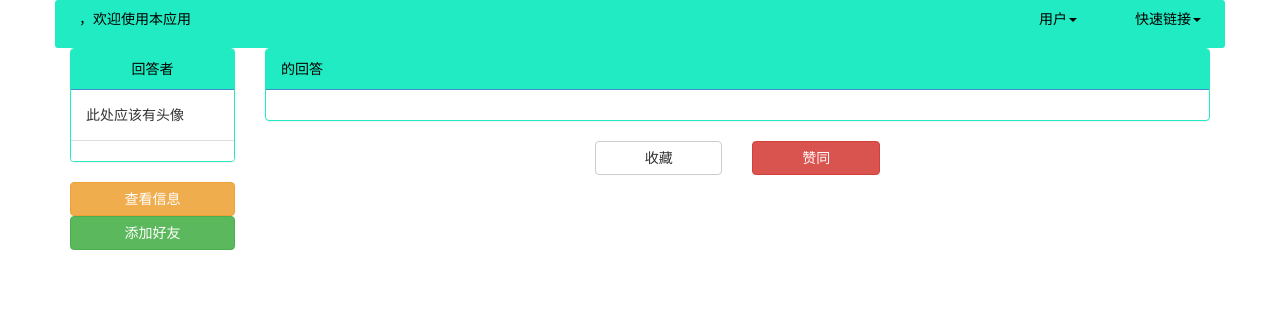
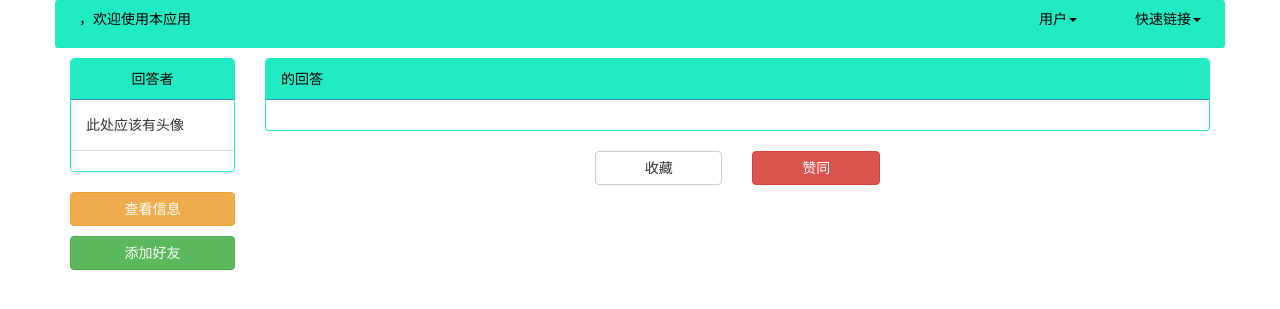
Before and after one commit to hyhoreki/blog, a Django app: template firstone_app/templates/answer_show.html in a window 1280 px wide. Shown: the top 309 px of the page. Run offline with Django 3.2, Linux system fonts and the light colour scheme; the template is opened without the code that fills it, so the values that code supplies are empty; parts of the project's set-up code (start-up, migrations or seed data) failed here and were passed over; some libraries are stand-ins or nearby versions.

Commit message:
修改样式

```diff
--- a/firstone_app/templates/answer_show.html
+++ b/firstone_app/templates/answer_show.html
@@ -25,7 +25,7 @@
 					<div class="panel-footer" style="text-align:center;background-color:#fff;">{{ answer_user_nickname}}</div>
 				</div>
 				<div><button class="btn btn-warning" style="width:100%;">查看信息</button></div>
-				<div style="width:10px;"></div>
+				<p style="width:10px;"></p>
 				<div><button class="btn btn-success" style="width:100%;">添加好友</button></div>
 			</div>
 			<div class="col-xs-10">
--- a/firstone_app/templates/nav.html
+++ b/firstone_app/templates/nav.html
@@ -18,4 +18,4 @@
 			</ul>
 		</div>
 	</div>
-	<div style="width:10px;"></div>
+	<p style="width:10px;"></p>
--- a/firstone_app/templates/question_show.html
+++ b/firstone_app/templates/question_show.html
@@ -34,7 +34,7 @@
 							<div class="panel-footer" style="color:#000000;text-align:right;">{{ answer_time }} &nbsp &nbsp {{ answer_user_nickname }}</div>
 						</div>
 					</div>
-					<span id="answer_show_more" class="glyphicon glyphicon-chevron-down col-xs-2 col-xs-offset-5" style="color: #428bca; font-size: 30px;"></span>
+					<span id="answer_show_more" class="glyphicon glyphicon-chevron-down col-xs-2 col-xs-offset-5" style="color: #21EBC2; font-size: 30px;"></span>
 					<script>
 						$(document).ready(function(){
 							$('#answer_show_more').click(function(){
@@ -83,7 +83,7 @@
 					<div class="panel-footer" style="text-align:center;background-color:#fff;">{{ ask_user_nickname }}</div>
 				</div>
 				<div><button id="attention" style="width:100%"></button></div>
-				<div style="width:10px;"></div>
+				<p style="width:10px;"></p>
 				<div><a href="{% url 'index' 2 %}" class="btn btn-success" style="width:100%;">更多问题</a></div>
 				<script>
 					$(document).ready(function(){
```
